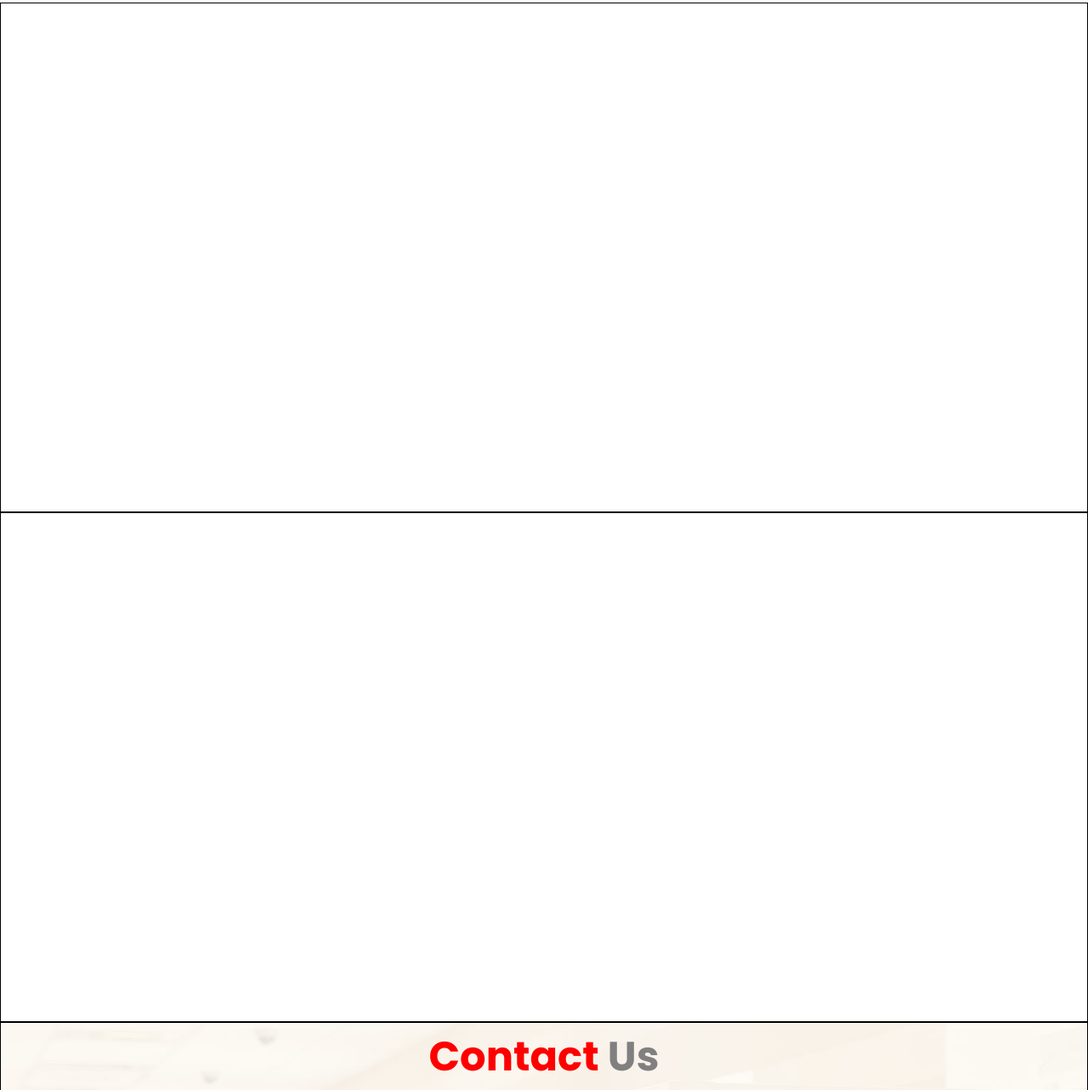
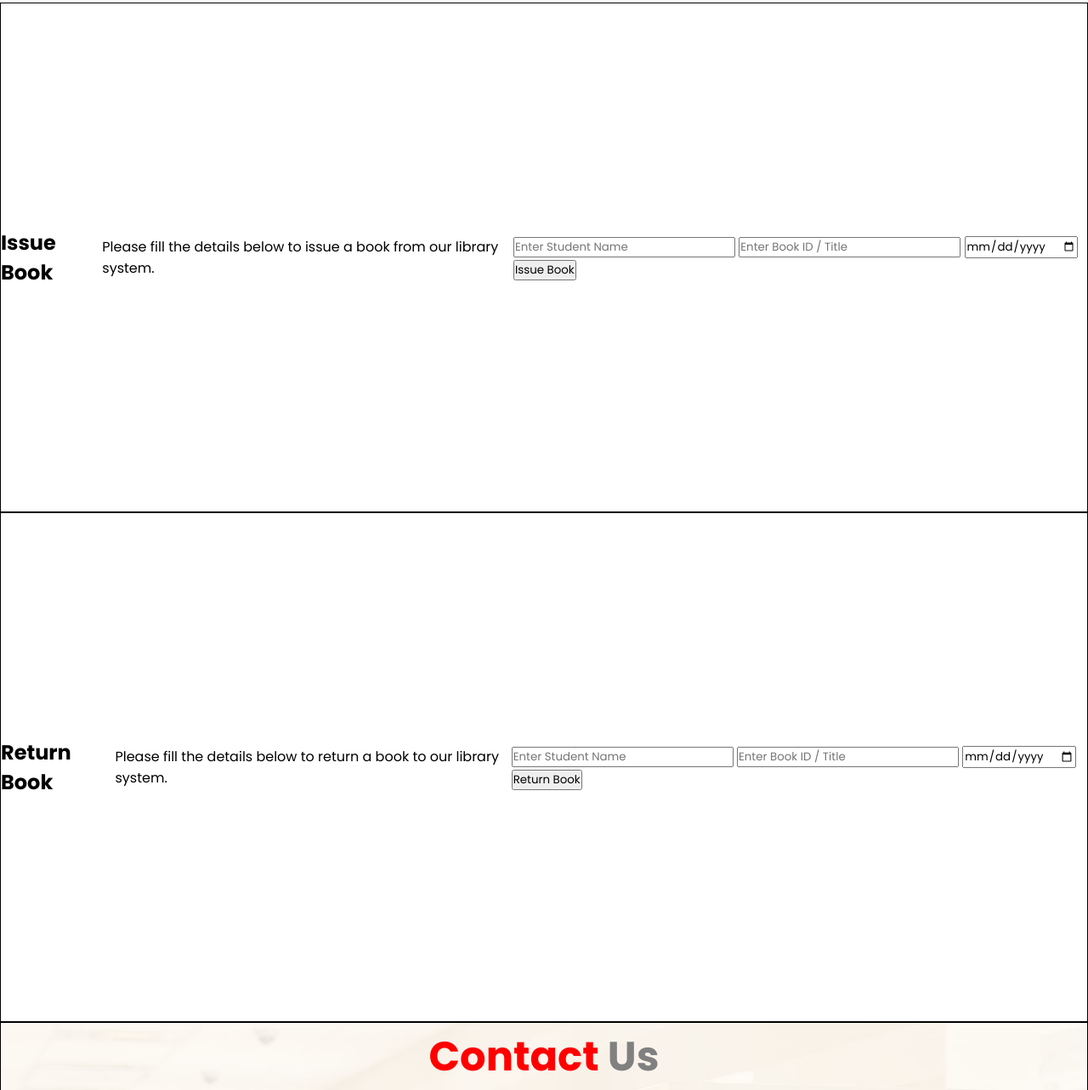
Before and after one commit to mohmadhusenkhimani/Memorial-LMS, a plain HTML site: page index.html in a window 1280 px wide. Shown: the part 3277-4560 px from the top of the page at 85% size. Drawn offline with Linux system fonts and the light colour scheme.

Commit message:
Update index.html

```diff
--- a/index.html
+++ b/index.html
@@ -143,13 +143,43 @@ veniam, quis nostrud exercitation</p>
             </div>
         </div>
 
-        <div id="issue-book" class="issue-book">
+       <!-- **************************************************** Issue Book ************************************************** -->
+<section class="issue-book" id="issue-book">
+    <div class="issue-head">
+        <h1><span>Issue</span> Book</h1>
+    </div>
+    <div class="issue-con">
+        <p>Please fill the details below to issue a book from our library system.</p>
+    </div>
+    <div class="issue-form">
+        <form>
+            <input type="text" placeholder="Enter Student Name" required>
+            <input type="text" placeholder="Enter Book ID / Title" required>
+            <input type="date" placeholder="Issue Date" required>
+            <button type="submit">Issue Book</button>
+        </form>
+    </div>
+</section>
 
-        </div>
 
-        <div id="return-book" class="return-book">
+<!-- **************************************************** Return Book ************************************************** -->
+<section class="return-book" id="return-book">
+    <div class="return-head">
+        <h1><span>Return</span> Book</h1>
+    </div>
+    <div class="return-con">
+        <p>Please fill the details below to return a book to our library system.</p>
+    </div>
+    <div class="return-form">
+        <form>
+            <input type="text" placeholder="Enter Student Name" required>
+            <input type="text" placeholder="Enter Book ID / Title" required>
+            <input type="date" placeholder="Return Date" required>
+            <button type="submit">Return Book</button>
+        </form>
+    </div>
+</section>
 
-        </div>
         <!-- ----------------------- Contact Us ---------------------------------------------- -->
         <div id="contact-us" class="contact-us">
             <div class="contact-head">
```
